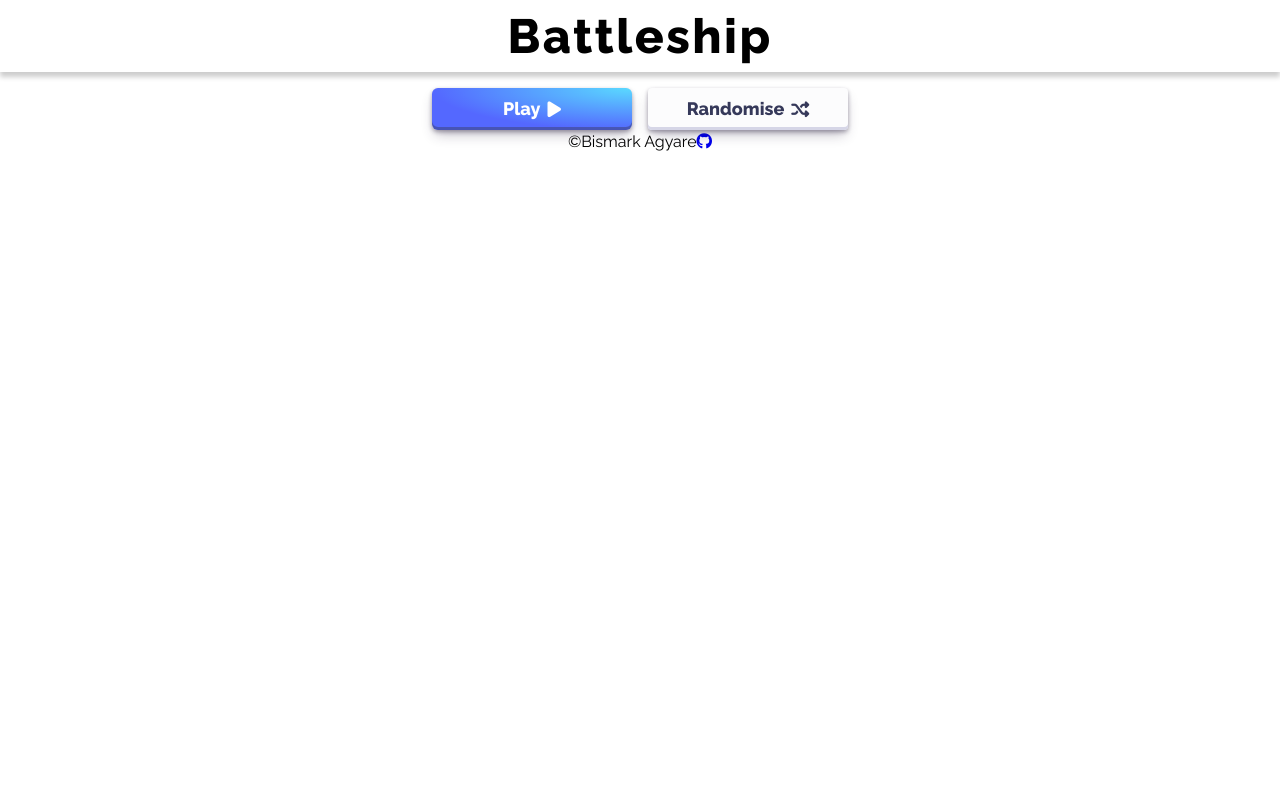
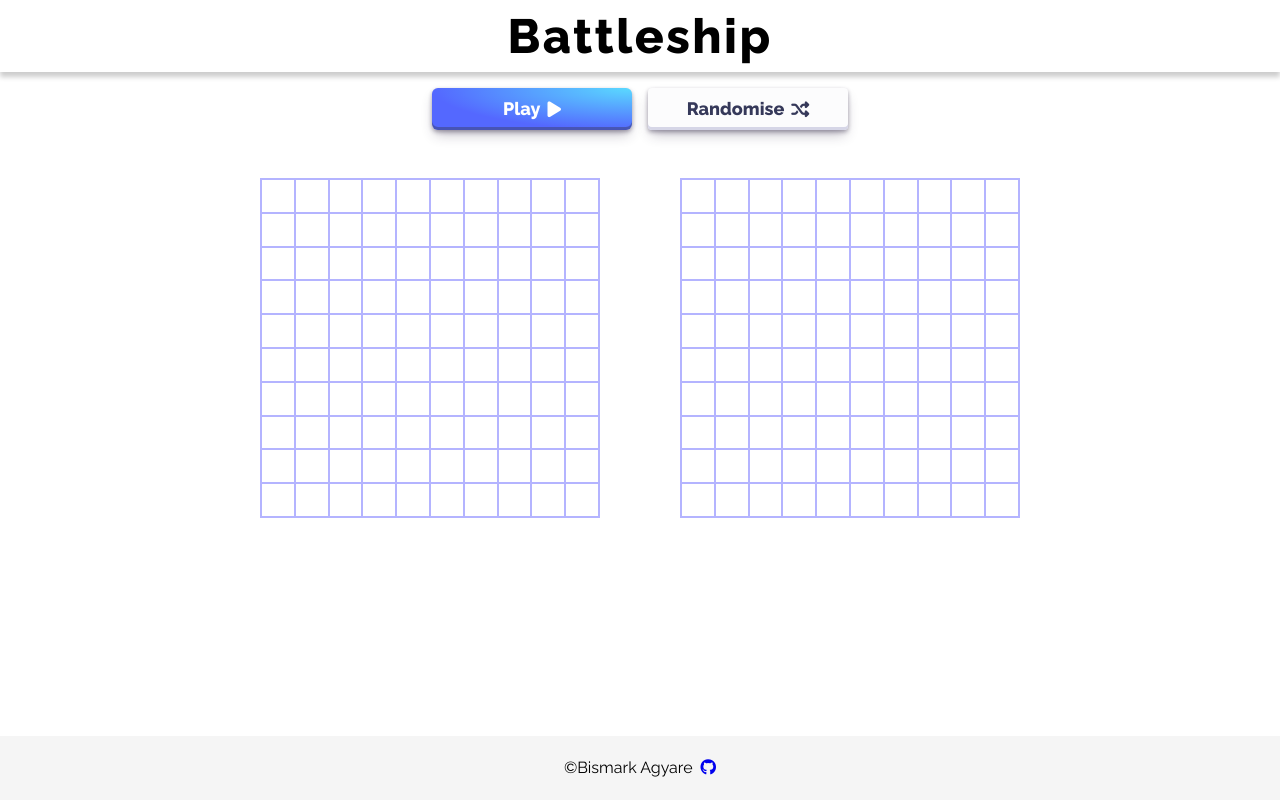
Before and after one commit to bismarkagyare/battleship, a website built with webpack: page src/template.html in a window 1280 px wide. Built offline with nearby package versions, Linux system fonts and the light colour scheme.

Commit message:
import renderGameboard function and initialise game grid

```diff
--- a/src/index.js
+++ b/src/index.js
@@ -1,4 +1,13 @@
 import './styles/style.scss';
 import Ship from './modules/ship';
+import Gameboard from './modules/gameboard';
+import renderGameboard from './modules/dom';
 
-console.log('hello world');
+const playerBoardContainer = document.querySelector('.player-board');
+const computerBoardContainer = document.querySelector('.computer-board');
+
+const playerGameboard = new Gameboard(10);
+const computerGameboard = new Gameboard(10);
+
+renderGameboard(playerBoardContainer, playerGameboard);
+renderGameboard(computerBoardContainer, computerGameboard);
--- /dev/null
+++ b/src/modules/dom.js
@@ -0,0 +1,17 @@
+import Gameboard from './gameboard';
+
+const renderGameboard = (container, gameboard) => {
+  container.innerHTML = '';
+
+  for (let row = 0; row < gameboard.size; row++) {
+    for (let col = 0; col < gameboard.size; col++) {
+      const cell = document.createElement('div');
+      cell.classList.add('board-cell');
+      cell.dataset.column = col;
+      cell.dataset.row = row;
+      container.appendChild(cell);
+    }
+  }
+};
+
+export default renderGameboard;
--- a/src/styles/style.scss
+++ b/src/styles/style.scss
@@ -2,11 +2,24 @@
 @import 'buttons';
 @import url('https://fonts.googleapis.com/css2?family=Raleway:wght@400;600;800&display=swap');
 
+html,
 body {
   width: 100%;
-  height: 100vh;
+  height: 100%;
   font-family: 'Raleway';
   text-align: center;
+  display: flex;
+  flex-direction: column;
+}
+
+.container {
+  display: flex;
+  flex-direction: column;
+  min-height: 100vh;
+}
+
+.main {
+  flex-grow: 1;
 }
 
 .header {
@@ -15,8 +28,34 @@ body {
   box-shadow: 0px 5px 5px rgba(0, 0, 0, 0.2);
 }
 
+.board-container {
+  display: flex;
+  gap: 5rem;
+  justify-content: center;
+  align-items: center;
+}
+
+.player-board,
+.computer-board {
+  display: grid;
+  grid-template-columns: repeat(10, 1fr);
+  grid-template-rows: repeat(10, 1fr);
+  width: 340px;
+  height: 340px;
+  border: 1px solid #b4b4ff;
+  margin-top: 3rem;
+}
+
+.board-cell {
+  border: 0.5px solid #b4b4ff;
+}
+
 .footer {
+  text-align: center;
+  background-color: #f5f5f5;
   display: flex;
   justify-content: center;
   align-items: center;
+  padding: 20px;
+  gap: 0.5rem;
 }
```
